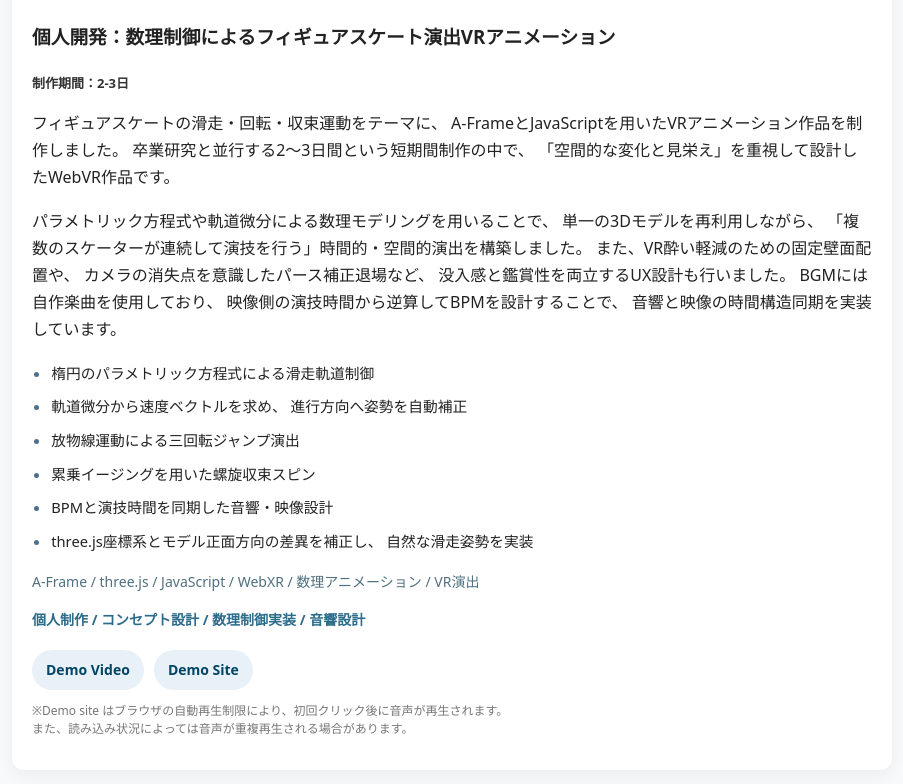
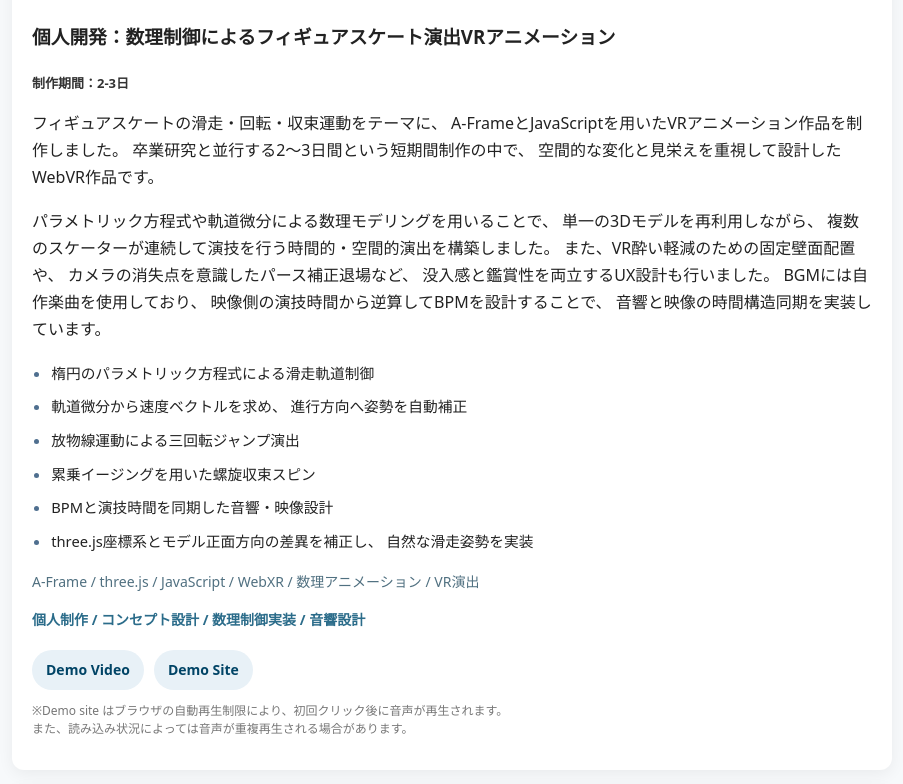
Before and after one commit to tsuki-a/portfolio, a plain HTML site: page index.html in a window 1280 px wide. Shown: the part 5923-6707 px from the top of the page, without its empty margins (188-1091 px from the left). Drawn offline with Linux system fonts and the light colour scheme.

Commit message:
refine project descriptions

```diff
--- a/index.html
+++ b/index.html
@@ -317,13 +317,13 @@
 					フィギュアスケートの滑走・回転・収束運動をテーマに、
 					A-FrameとJavaScriptを用いたVRアニメーション作品を制作しました。
 					卒業研究と並行する2〜3日間という短期間制作の中で、
-					「空間的な変化と見栄え」を重視して設計したWebVR作品です。
+					空間的な変化と見栄えを重視して設計したWebVR作品です。
 				</p>
 
 				<p>
 					パラメトリック方程式や軌道微分による数理モデリングを用いることで、
 					単一の3Dモデルを再利用しながら、
-					「複数のスケーターが連続して演技を行う」時間的・空間的演出を構築しました。
+					複数のスケーターが連続して演技を行う時間的・空間的演出を構築しました。
 
 					また、VR酔い軽減のための固定壁面配置や、
 					カメラの消失点を意識したパース補正退場など、
```
